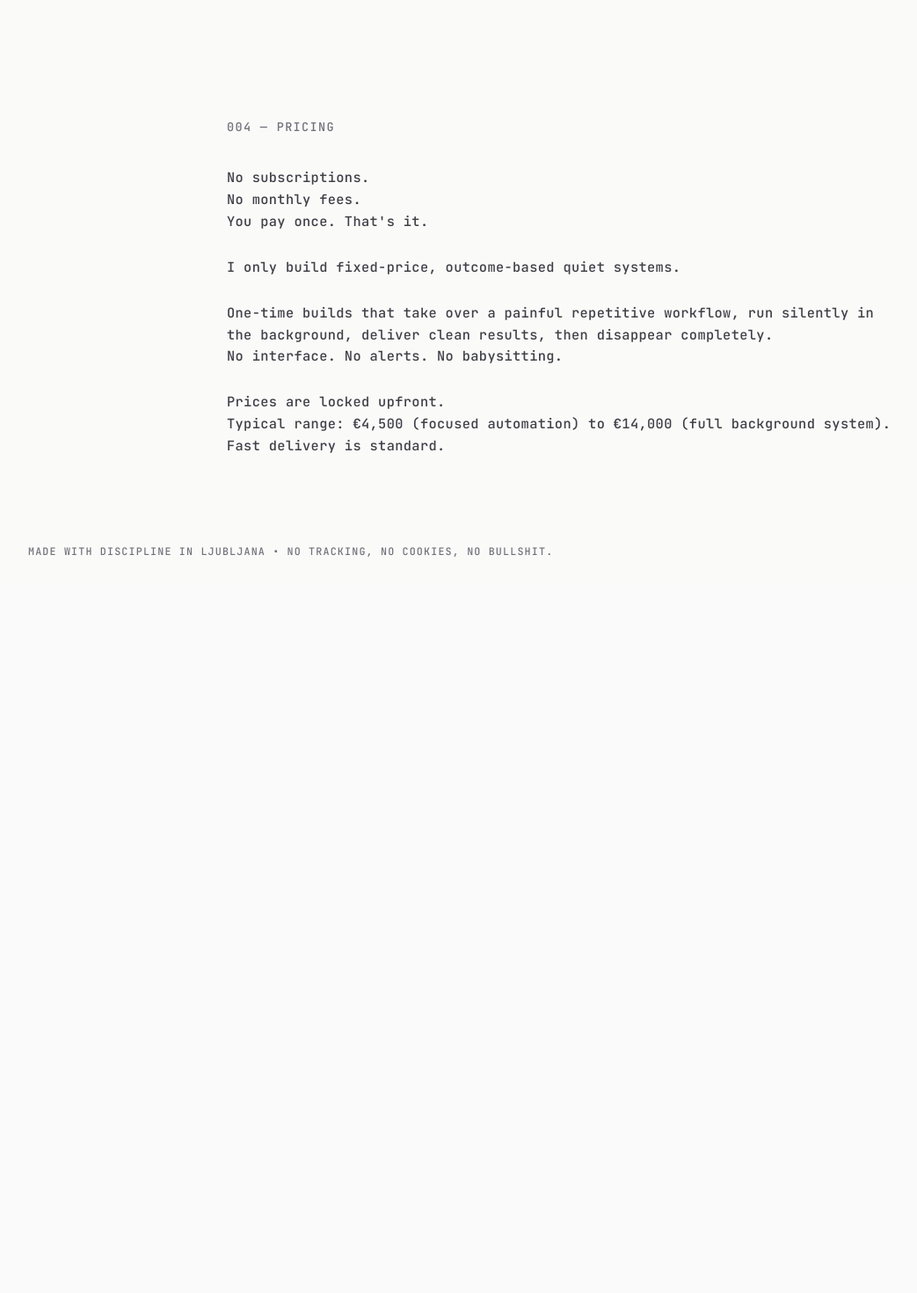
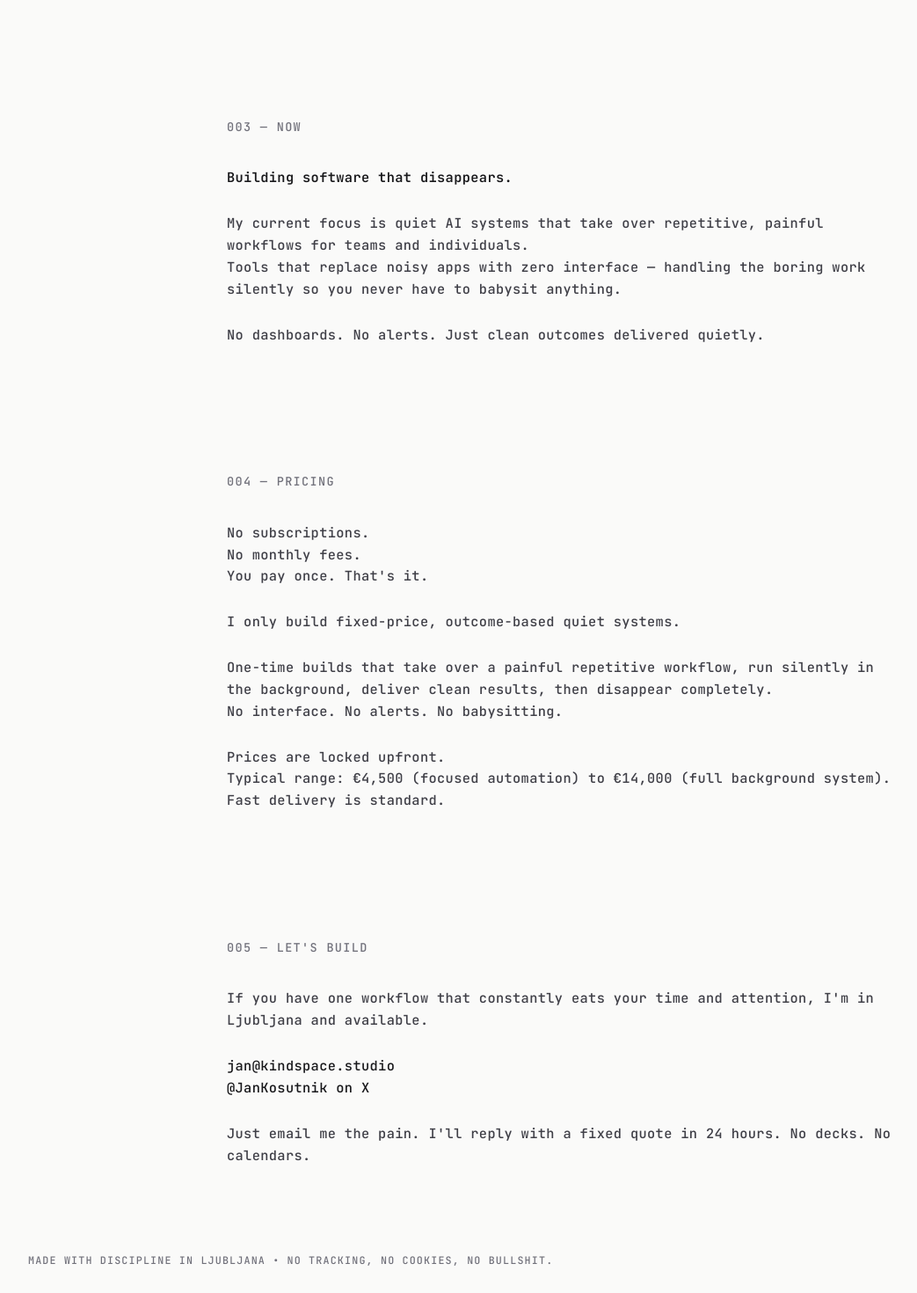
Before and after one commit to JanKosutnik/Kosutnik, a Next.js app: page / in a window 1280 px wide. Shown: the part 1008-2478 px from the top of the page at 88% size, without its empty margins (4-1047 px from the left). Before the commit the page ends 1671 px from the top, so only its background shows below. Built offline with nearby package versions, Linux system fonts and the light colour scheme.

Commit message:
Add 003 — NOW and 005 — LET'S BUILD sections

```diff
--- a/app/page.tsx
+++ b/app/page.tsx
@@ -89,6 +89,26 @@ export default function Home() {
 
         <section className="max-w-2xl py-16 md:mx-auto">
           <p className="text-[0.75rem] tracking-widest uppercase text-zinc-500 mb-8">
+            003 — NOW
+          </p>
+          <div className="space-y-6 text-[0.85rem] leading-relaxed tracking-wide text-zinc-700">
+            <p className="text-zinc-900 font-semibold">
+              Building software that disappears.
+            </p>
+            <p>
+              My current focus is quiet AI systems that take over repetitive, painful workflows
+              for teams and individuals.<br />
+              Tools that replace noisy apps with zero interface — handling the boring work
+              silently so you never have to babysit anything.
+            </p>
+            <p>
+              No dashboards. No alerts. Just clean outcomes delivered quietly.
+            </p>
+          </div>
+        </section>
+
+        <section className="max-w-2xl py-16 md:mx-auto">
+          <p className="text-[0.75rem] tracking-widest uppercase text-zinc-500 mb-8">
             004 — PRICING
           </p>
           <div className="space-y-6 text-[0.85rem] leading-relaxed tracking-wide text-zinc-700">
@@ -112,6 +132,25 @@ export default function Home() {
             </p>
           </div>
         </section>
+
+        <section className="max-w-2xl py-16 md:mx-auto">
+          <p className="text-[0.75rem] tracking-widest uppercase text-zinc-500 mb-8">
+            005 — LET'S BUILD
+          </p>
+          <div className="space-y-6 text-[0.85rem] leading-relaxed tracking-wide text-zinc-700">
+            <p>
+              If you have one workflow that constantly eats your time and attention,
+              I'm in Ljubljana and available.
+            </p>
+            <p>
+              <a href="mailto:jan@kindspace.studio" className="text-zinc-900 hover:text-zinc-500 transition-colors">jan@kindspace.studio</a><br />
+              <a href="https://x.com/JanKosutnik" className="text-zinc-900 hover:text-zinc-500 transition-colors">@JanKosutnik on X</a>
+            </p>
+            <p>
+              Just email me the pain. I'll reply with a fixed quote in 24 hours. No decks. No calendars.
+            </p>
+          </div>
+        </section>
       </main>
 
       <footer className="px-8 py-6 text-[0.65rem] tracking-widest uppercase text-zinc-500">
```
